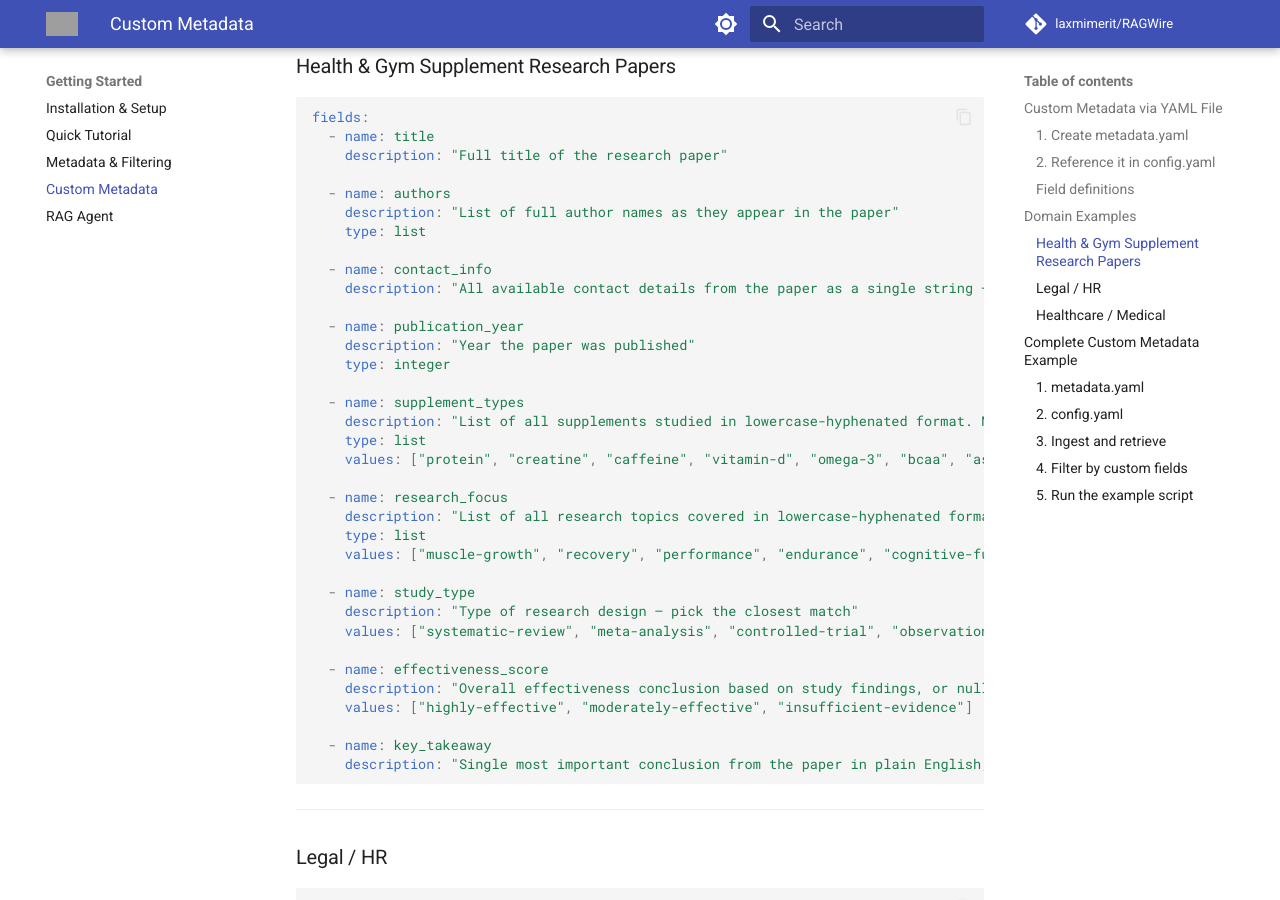
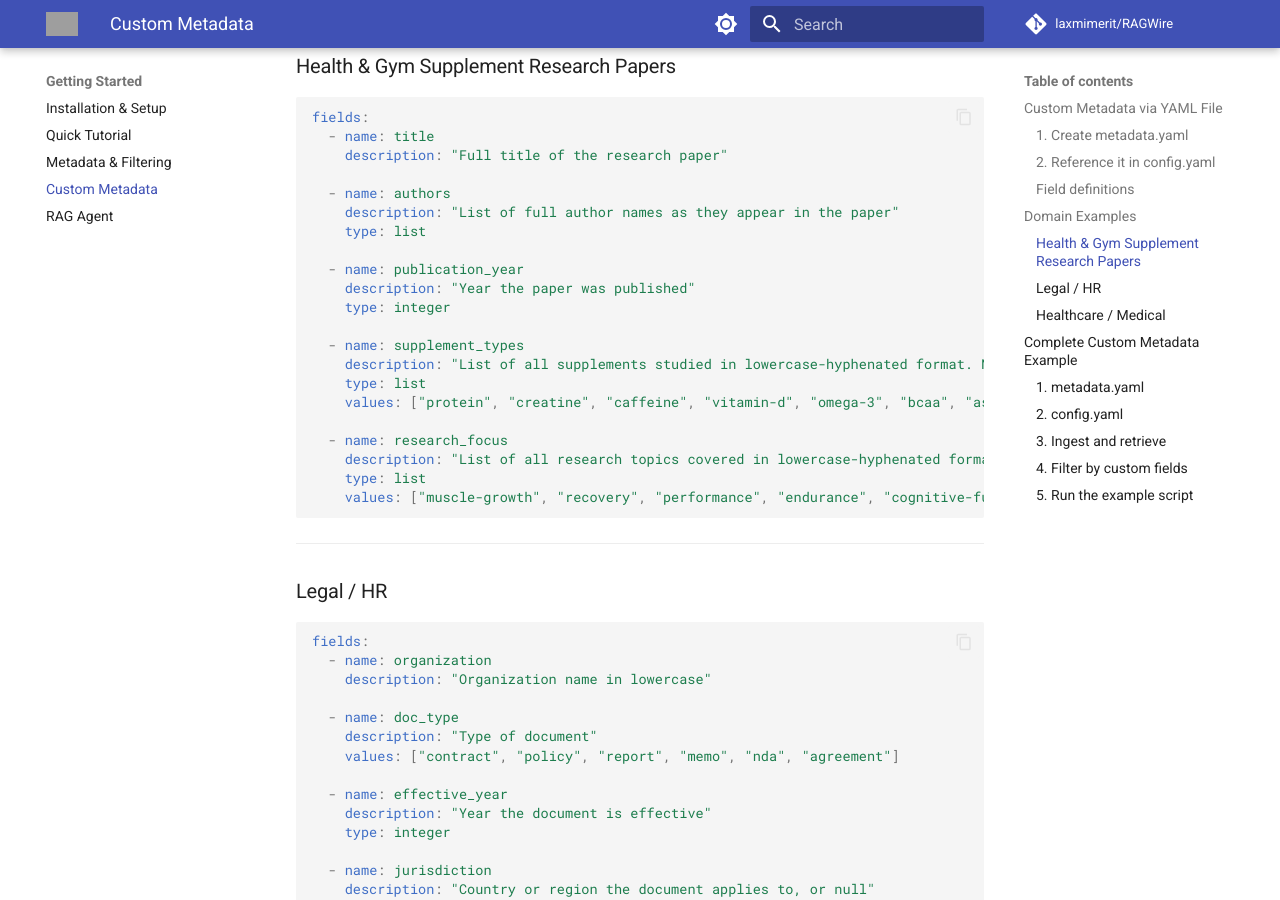
Before and after one commit to laxmimerit/RAGWire, an MkDocs documentation site: the page built from docs/custom_metadata.md, in a window 1280 px wide and 900 px high, scrolled down 1647 px. Built offline with MkDocs 1.6.1 and Material for MkDocs 9.7.7, drawn with Linux system fonts in a browser that asks for light colours; comment, search, counter and statistics services are not loaded; grey boxes are pictures that could not be loaded.

Commit message:
metadata update

````diff
--- a/docs/custom_metadata.md
+++ b/docs/custom_metadata.md
@@ -65,9 +65,6 @@ fields:
     description: "List of full author names as they appear in the paper"
     type: list
 
-  - name: contact_info
-    description: "All available contact details from the paper as a single string — include any combination of email, website, university/institution, department, and address that are present. Return null if none found"
-
   - name: publication_year
     description: "Year the paper was published"
     type: integer
@@ -82,16 +79,6 @@ fields:
     type: list
     values: ["muscle-growth", "recovery", "performance", "endurance", "cognitive-function", "fat-loss", "safety", "hormonal"]
 
-  - name: study_type
-    description: "Type of research design — pick the closest match"
-    values: ["systematic-review", "meta-analysis", "controlled-trial", "observational", "narrative-review"]
-
-  - name: effectiveness_score
-    description: "Overall effectiveness conclusion based on study findings, or null if the paper does not draw a direct effectiveness conclusion"
-    values: ["highly-effective", "moderately-effective", "insufficient-evidence"]
-
-  - name: key_takeaway
-    description: "Single most important conclusion from the paper in plain English, maximum 200 characters"
 ```
 
 ---
--- a/pyproject.toml
+++ b/pyproject.toml
@@ -4,7 +4,7 @@ build-backend = "setuptools.build_meta"
 
 [project]
 name = "ragwire"
-version = "1.2.2"
+version = "1.2.3"
 description = "RAGWire — Production-grade RAG toolkit for document ingestion and retrieval with hybrid search support"
 readme = "README.md"
 license = "MIT"
--- a/ragwire/__init__.py
+++ b/ragwire/__init__.py
@@ -27,7 +27,7 @@ from importlib.metadata import version, PackageNotFoundError
 try:
     __version__ = version("ragwire")
 except PackageNotFoundError:
-    __version__ = "1.2.2"
+    __version__ = "1.2.3"
 
 __author__ = "KGP Talkie Private Limited"
 
````
Also changed, not shown: metadata.yaml (+0 -14 lines), 1 other file.
